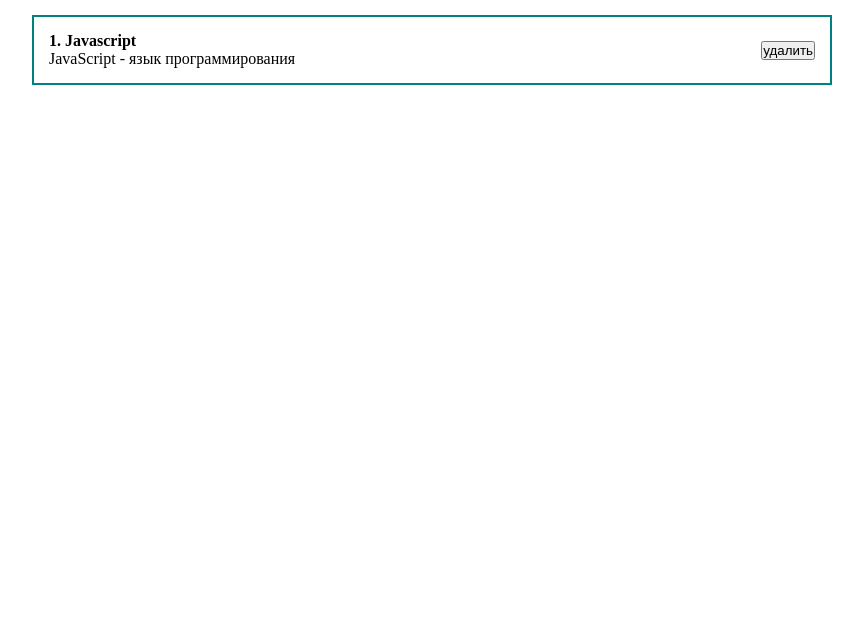
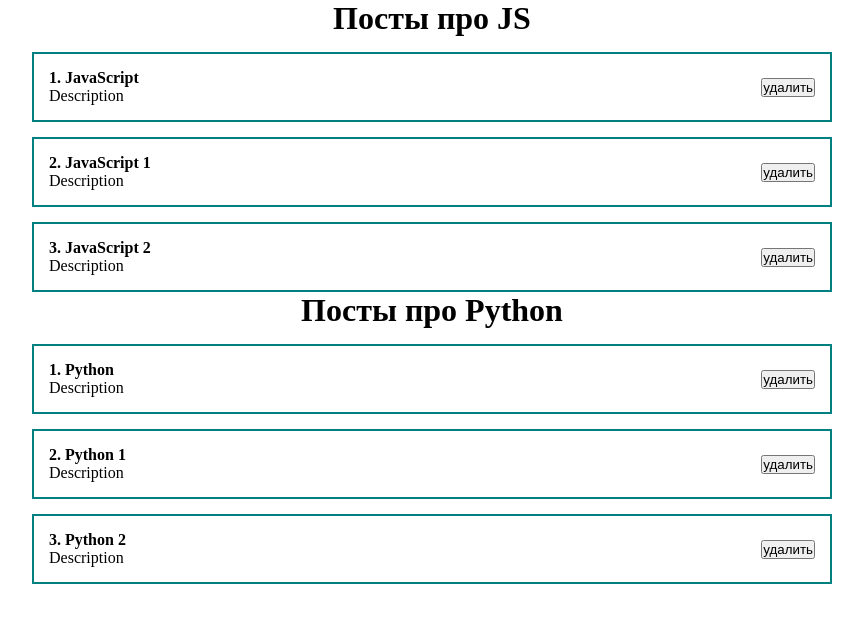
Before and after one commit to Streammer/advancedReact, a React (Create React App) app: page / in a window 1280 px wide. Shown: the top 622 px of the page, without its empty margins (208-1071 px from the left). Built offline with nearby package versions, Linux system fonts and the light colour scheme.

Commit message:
postlist

```diff
--- a/src/App.js
+++ b/src/App.js
@@ -1,11 +1,22 @@
-import React from "react"
+import React, {useState} from "react"
 import './styles/App.css'
-import PostItem from './components/PostItem'
+import PostList from './components/PostList'
 
 function App() {
+  const [posts, setPosts] = useState([
+    {id:1, title:'JavaScript', body: 'Description'},
+    {id:2, title:'JavaScript 1', body: 'Description'},
+    {id:3, title:'JavaScript 2', body: 'Description'}
+  ])
+  const [posts2, setPosts2] = useState([
+    {id:1, title:'Python', body: 'Description'},
+    {id:2, title:'Python 1', body: 'Description'},
+    {id:3, title:'Python 2', body: 'Description'}
+  ])
   return (
     <div className="App">
-      <PostItem/>
+      <PostList posts={posts} title='Посты про JS'/>
+      <PostList posts={posts2} title='Посты про Python'/>
     </div>
   );
 }
--- a/src/components/PostItem.jsx
+++ b/src/components/PostItem.jsx
@@ -1,12 +1,12 @@
 import React from 'react'
 
-const PostItem = () => {
+const PostItem = (props) => {
     return (
         <div className="post">
             <div className="post__content">
-                <strong>1. Javascript</strong>
+                <strong>{props.post.id}. {props.post.title}</strong>
                 <div>
-                    JavaScript - язык программирования
+                    {props.post.body}
                 </div>
             </div>
             <div className="post__btns">
--- /dev/null
+++ b/src/components/PostList.jsx
@@ -0,0 +1,14 @@
+import React from 'react'
+import PostItem from './PostItem'
+
+const PostList = ({posts, title}) => {
+    return (
+        <div>
+            <h1 style={{ textAlign: 'center' }}>
+                {title}
+            </h1>
+            {posts.map(post => <PostItem key={post.id} post={post} />)}
+        </div>
+    )
+}
+export default PostList;
```
